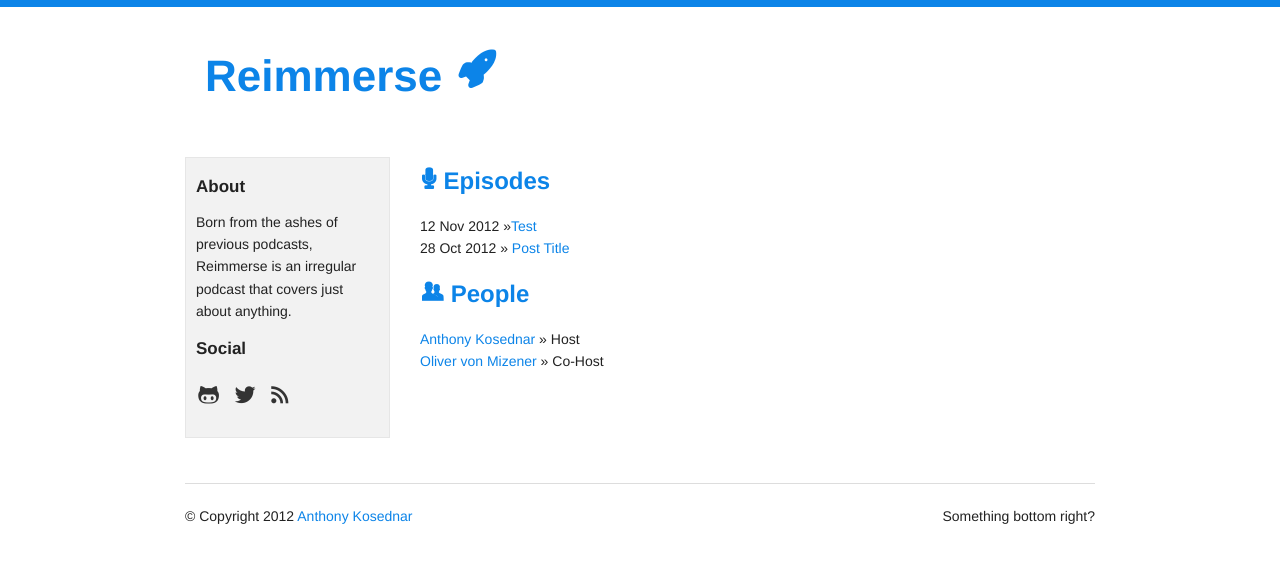
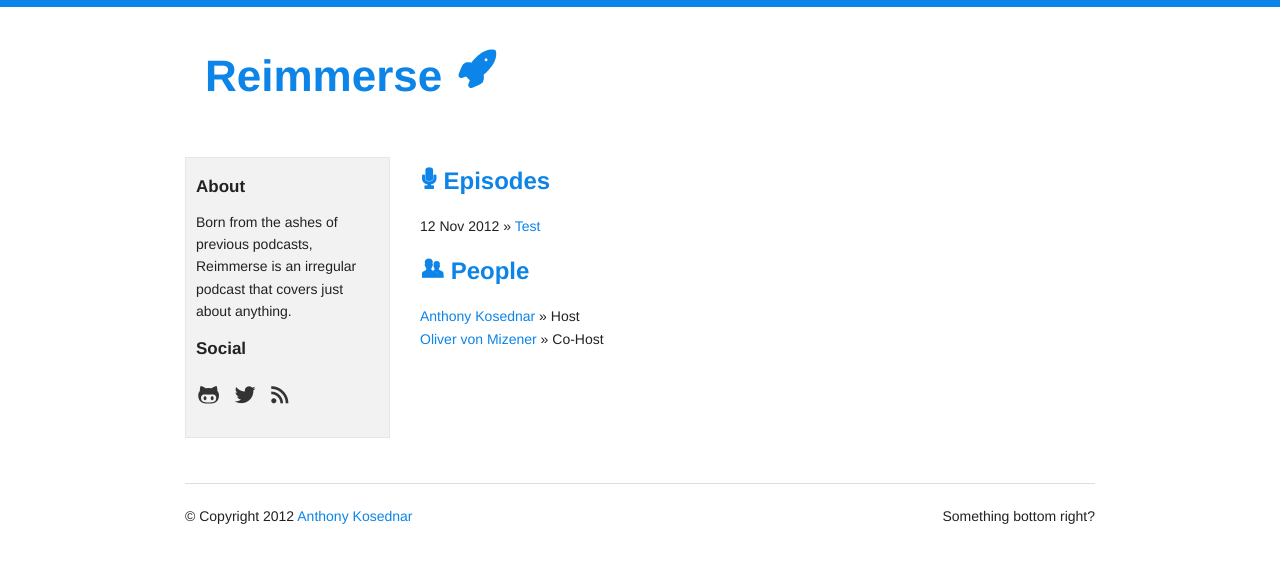
Before and after one commit to akosednar/reimmer.se, a Jekyll site: the page built from index.html, in a window 1280 px wide. Shown: the top 563 px of the page. Built offline with Jekyll 4.4.1, drawn with Linux system fonts in a browser that asks for light colours.

Commit message:
Fix some formatting

```diff
--- a/index.html
+++ b/index.html
@@ -7,9 +7,8 @@
        		<h2><span class="icon">&#127908;</span> Episodes</h2>
         	<ul class="posts">
         		{% for post in site.categories.episodes %}
-     			<li><span>{{ post.date | date_to_string }} &raquo;</span><a href="{{ post.url }}">{{ post.title }}</a></li>
+     			<li><span>{{ post.date | date_to_string }} &raquo;</span> <a href="{{ post.url }}">{{ post.title }}</a></li>
     			{% endfor %}
-        		<li><span>28 Oct 2012 »</span> <a href="#">Post Title</a></li>
         	</ul>
         </div>
 
```
